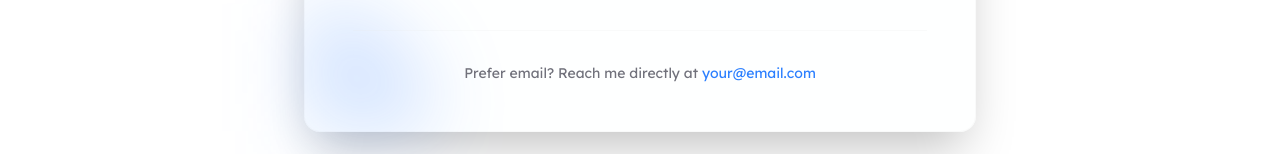
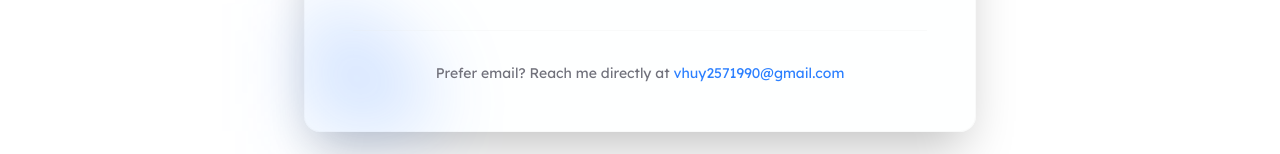
Before and after one commit to vhuy257/vhuy257.github.io, a Next.js app: page / in a window 1280 px wide. Shown: the part 2825-2979 px from the top of the page. Built offline with nearby package versions, Linux system fonts and the light colour scheme.

Commit message:
fix contact form

```diff
--- a/src/components/ContactForm.tsx
+++ b/src/components/ContactForm.tsx
@@ -134,8 +134,8 @@
           <div className="mt-8 pt-8 border-t border-border/20">
             <p className="text-center text-sm text-muted-foreground">
               Prefer email? Reach me directly at{' '}
-              <a href="mailto:your@email.com" className="text-primary hover:underline font-medium">
-                your@email.com
+              <a href="mailto:vhuy2571990@gmail.com" className="text-primary hover:underline font-medium">
+                vhuy2571990@gmail.com
               </a>
             </p>
           </div>
```
Also changed, not shown: 3 other files (tests, documents, lock files or other folders).
